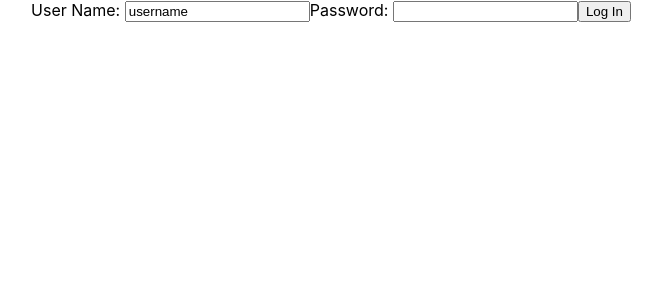
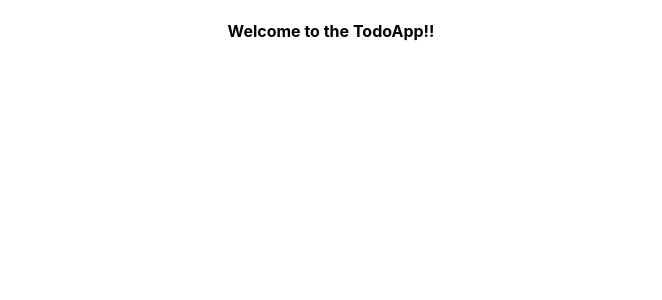
Before and after one commit to fahim25/react-with-springboot-todo-app, a React (Create React App) app: page /welcome in a window 1280 px wide. Shown: the top 300 px of the page, without its empty margins (309-971 px from the left). Built offline with nearby package versions, Linux system fonts and the light colour scheme.

Commit message:
added route

```diff
--- a/package.json
+++ b/package.json
@@ -8,6 +8,7 @@
     "@testing-library/user-event": "^13.5.0",
     "react": "^18.2.0",
     "react-dom": "^18.2.0",
+    "react-router-dom": "^6.5.0",
     "react-scripts": "5.0.1",
     "web-vitals": "^2.1.4"
   },
--- a/src/components/counter/todo/TodoApp.js
+++ b/src/components/counter/todo/TodoApp.js
@@ -1,13 +1,27 @@
 import React from "react"
 import { Component } from "react";
-
+import {  BrowserRouter,
+  Routes,
+  Route } from "react-router-dom";
 
 const TodoApp = () => {
     return (
-        <>
-          <LogIn />
-        </>
+        <BrowserRouter>
+          <Routes>
+            <Route path="/" element={ <LogIn/>} />
+            <Route path="/login" element={<LogIn/>} />
+            <Route path="/welcome" element={<WelcomeComp/>} />
+          </Routes>
+        </BrowserRouter>
+        // <LogIn />
+        // <WelcomeComp />
       )
+}
+
+class WelcomeComp extends Component{
+  render(){
+    return <h4>Welcome to the TodoApp!!</h4>
+  }
 }
 
 class LogIn extends Component{
@@ -64,8 +78,10 @@ class LogIn extends Component{
       <>
 
 
-          <ErrorMessage loginFailed={this.state.loginFailed} />
-          <SuccessMsg successMessage={this.state.successMessage} />
+          {/* <ErrorMessage loginFailed={this.state.loginFailed} /> */}
+          {/* <SuccessMsg successMessage={this.state.successMessage} /> */}
+          {this.state.loginFailed && <h4>Log in failed!</h4>}
+          {this.state.successMessage && <h4>Log in Successful!</h4>}
          User Name: <input type="text" name="userName" value={this.state.userName} onChange={this.handleChange} />
          Password: <input type="password" name="password" value={this.state.password} onChange={this.handleChange}/>
          <button onClick={this.handleLogin} >Log In</button>
@@ -74,19 +90,19 @@ class LogIn extends Component{
   }
 }
 
-function ErrorMessage (props) {
+/* function ErrorMessage (props) {
   if(props.loginFailed){
     return <h4>Log in failed!</h4>
   }
   return null
-}
+} */
 
-function SuccessMsg (props){
+/* function SuccessMsg (props){
   if(props.successMessage){
     return <h4>Log in Successful!</h4>
 
   }
   return null
-}
+} */
 
-export { TodoApp, LogIn }
+export { TodoApp, LogIn, WelcomeComp }
```
Also changed, not shown: 1 other file (tests, documents, lock files or other folders).
